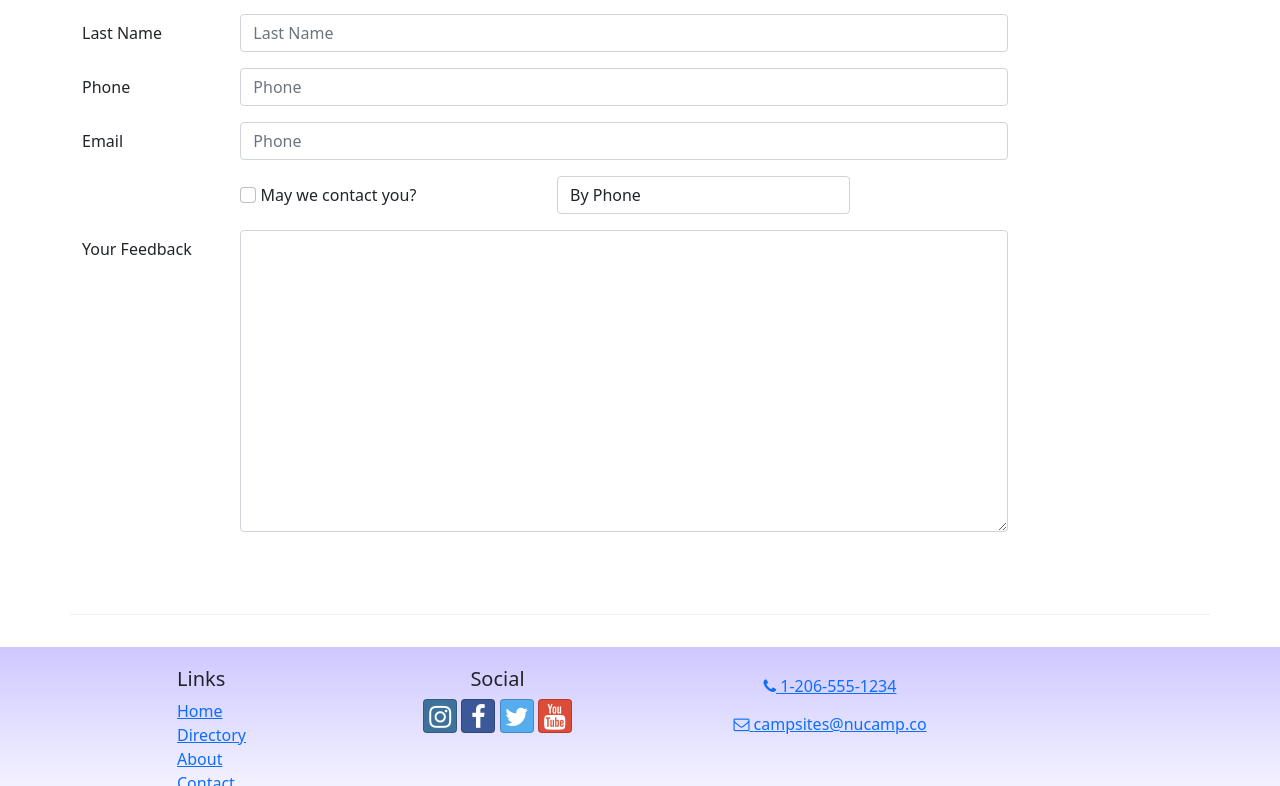
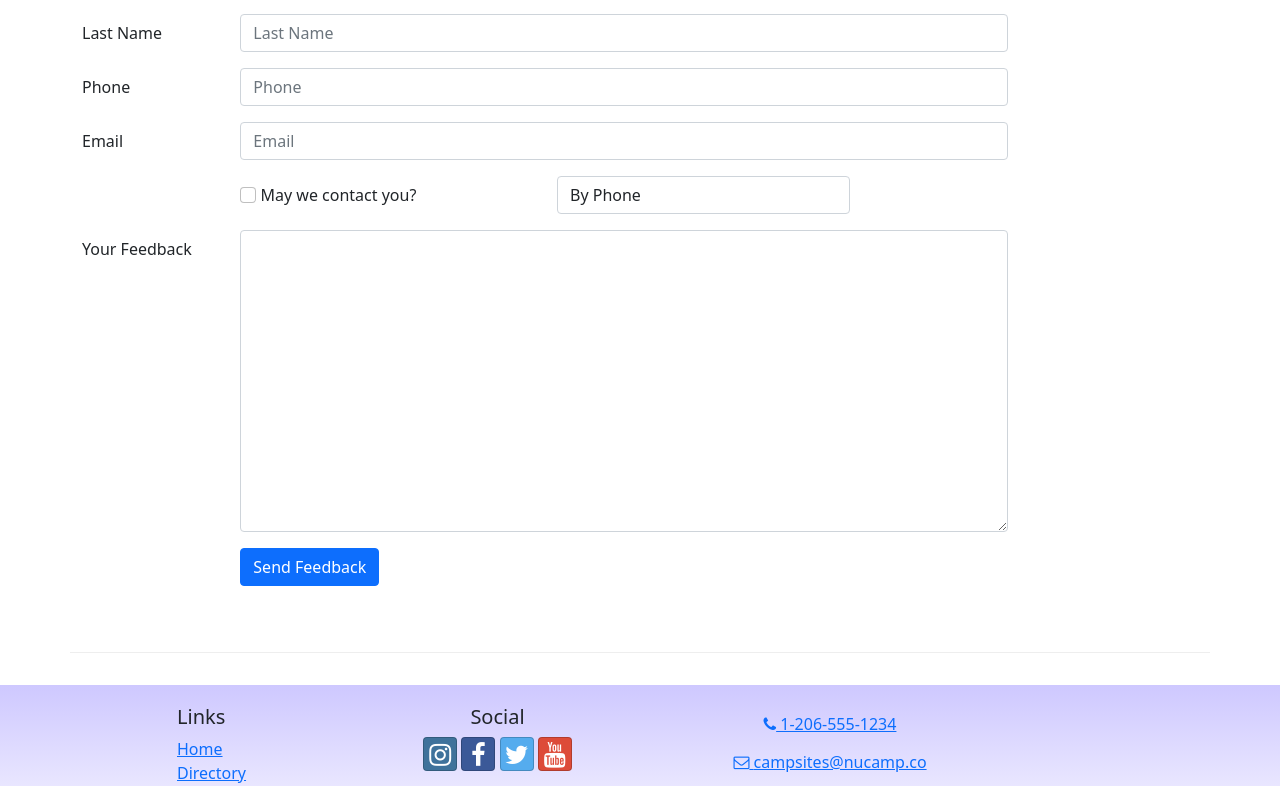
Before and after one commit to jasonschaeffer/3-react, a React (Create React App) app in the folder nucampsite/: page /contact in a window 1280 px wide. Shown: the part 654-1440 px from the top of the page. Built offline with nearby package versions, Linux system fonts and the light colour scheme.

Commit message:
validateContactForm

```diff
--- a/nucampsite/src/components/ContactForm.js
+++ b/nucampsite/src/components/ContactForm.js
@@ -1,13 +1,14 @@
 import { Button, Label, Col, FormGroup } from "reactstrap";
-import { Formik, Field, Form } from "formik";
-
-// const validateForm = () => ({});
-
-// const handleSubmit = (values) => {
-//     console.log(values);
-// };
+import { Formik, Field, Form, ErrorMessage } from "formik";
+import { validateContactForm } from "../utils/validateContactForm";
 
 const ContactForm = () => {
+    const handleSubmit = (values, { resetForm }) => {
+        console.log("form values:", values);
+        console.log("in JSON format:", JSON.stringify(values));
+        resetForm();
+    };
+
     return (
         <Formik
             initialValues={{
@@ -19,6 +20,8 @@ const ContactForm = () => {
                 contactType: "By Phone",
                 feedback: "",
             }}
+            onSubmit={handleSubmit}
+            validate={validateContactForm}
         >
             <Form>
                 <FormGroup row>
@@ -26,12 +29,14 @@ const ContactForm = () => {
                         First Name
                     </Label>
                     <Col md="10">
-                        {" "}
                         <Field
-                            className="form-control"
                             name="firstName"
                             placeholder="First Name"
+                            className="form-control"
                         />
+                        <ErrorMessage name="firstName">
+                            {(msg) => <p className="text-danger">{msg}</p>}
+                        </ErrorMessage>
                     </Col>
                 </FormGroup>
                 <FormGroup row>
@@ -40,10 +45,13 @@ const ContactForm = () => {
                     </Label>
                     <Col md="10">
                         <Field
-                            className="form-control"
                             name="lastName"
                             placeholder="Last Name"
+                            className="form-control"
                         />
+                        <ErrorMessage name="lastName">
+                            {(msg) => <p className="text-danger">{msg}</p>}
+                        </ErrorMessage>
                     </Col>
                 </FormGroup>
                 <FormGroup row>
@@ -52,10 +60,13 @@ const ContactForm = () => {
                     </Label>
                     <Col md="10">
                         <Field
-                            className="form-control"
                             name="phoneNum"
                             placeholder="Phone"
-                        />{" "}
+                            className="form-control"
+                        />
+                        <ErrorMessage name="phoneNum">
+                            {(msg) => <p className="text-danger">{msg}</p>}
+                        </ErrorMessage>
                     </Col>
                 </FormGroup>
                 <FormGroup row>
@@ -64,10 +75,14 @@ const ContactForm = () => {
                     </Label>
                     <Col md="10">
                         <Field
+                            name="email"
+                            placeholder="Email"
+                            type="email"
                             className="form-control"
-                            name="phoneNum"
-                            placeholder="Phone"
                         />
+                        <ErrorMessage name="email">
+                            {(msg) => <p className="text-danger">{msg}</p>}
+                        </ErrorMessage>
                     </Col>
                 </FormGroup>
                 <FormGroup row>
@@ -81,9 +96,9 @@ const ContactForm = () => {
                     </Label>
                     <Col md="4">
                         <Field
-                            className="form-control"
                             name="contactType"
                             as="select"
+                            className="form-control"
                         >
                             <option>By Phone</option>
                             <option>By Email</option>
@@ -96,21 +111,23 @@ const ContactForm = () => {
                     </Label>
                     <Col md="10">
                         <Field
-                            className="form-control"
                             name="feedback"
                             as="textarea"
                             rows="12"
+                            className="form-control"
                         />
                     </Col>
                 </FormGroup>
-                <FormGroup row></FormGroup>
+                <FormGroup row>
+                    <Col md={{ size: 10, offset: 2 }}>
+                        <Button type="submit" color="primary">
+                            Send Feedback
+                        </Button>
+                    </Col>
+                </FormGroup>
             </Form>
         </Formik>
     );
 };
 
-function App() {
-    return <ContactForm />;
-}
-
-export default App;
+export default ContactForm;
--- /dev/null
+++ b/nucampsite/src/utils/validateContactForm.js
@@ -0,0 +1,30 @@
+export const validateContactForm = (values) => {
+    const errors = {};
+
+    if (!values.firstName) {
+        errors.firstName = "Required";
+    } else if (values.firstName.length < 2) {
+        errors.firstName = "Must be at least 2 characters.";
+    } else if (values.firstName.length > 15) {
+        errors.firstName = "Must be 15 characters or less";
+    }
+
+    if (!values.lastName) {
+        errors.lastName = "Required";
+    } else if (values.lastName.length < 2) {
+        errors.lastName = "Must be at least 2 characters.";
+    } else if (values.lastName.length > 15) {
+        errors.lastName = "Must be 15 characters or less";
+    }
+
+    const reg = /^\d+$/;
+    if (!reg.test(values.phoneNum)) {
+        errors.phoneNum = "The phone number should contain only numbers.";
+    }
+
+    if (!values.email.includes("@")) {
+        errors.email = "Email should contain a @";
+    }
+
+    return errors;
+};
```
